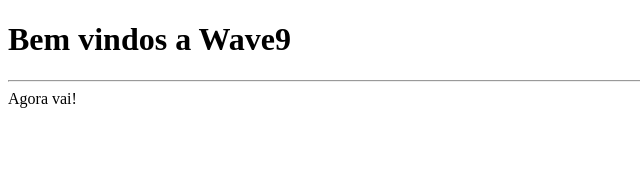
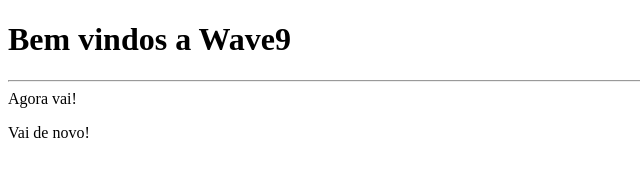
Before and after one commit to professorisidro/projetogit, a plain HTML site: page index.html in a window 1280 px wide. Shown: the full height of the page, 0-640 px from the left. Drawn offline with Linux system fonts and the light colour scheme.

Commit message:
Update index.html

```diff
--- a/index.html
+++ b/index.html
@@ -9,7 +9,8 @@
     <h1> Bem vindos a Wave9 </h1>
 
 <hr/>
-    Agora vai!
+    Agora vai!<br/>
+    <p> Vai de novo!</p>
 
 </body>
 </html>
```
